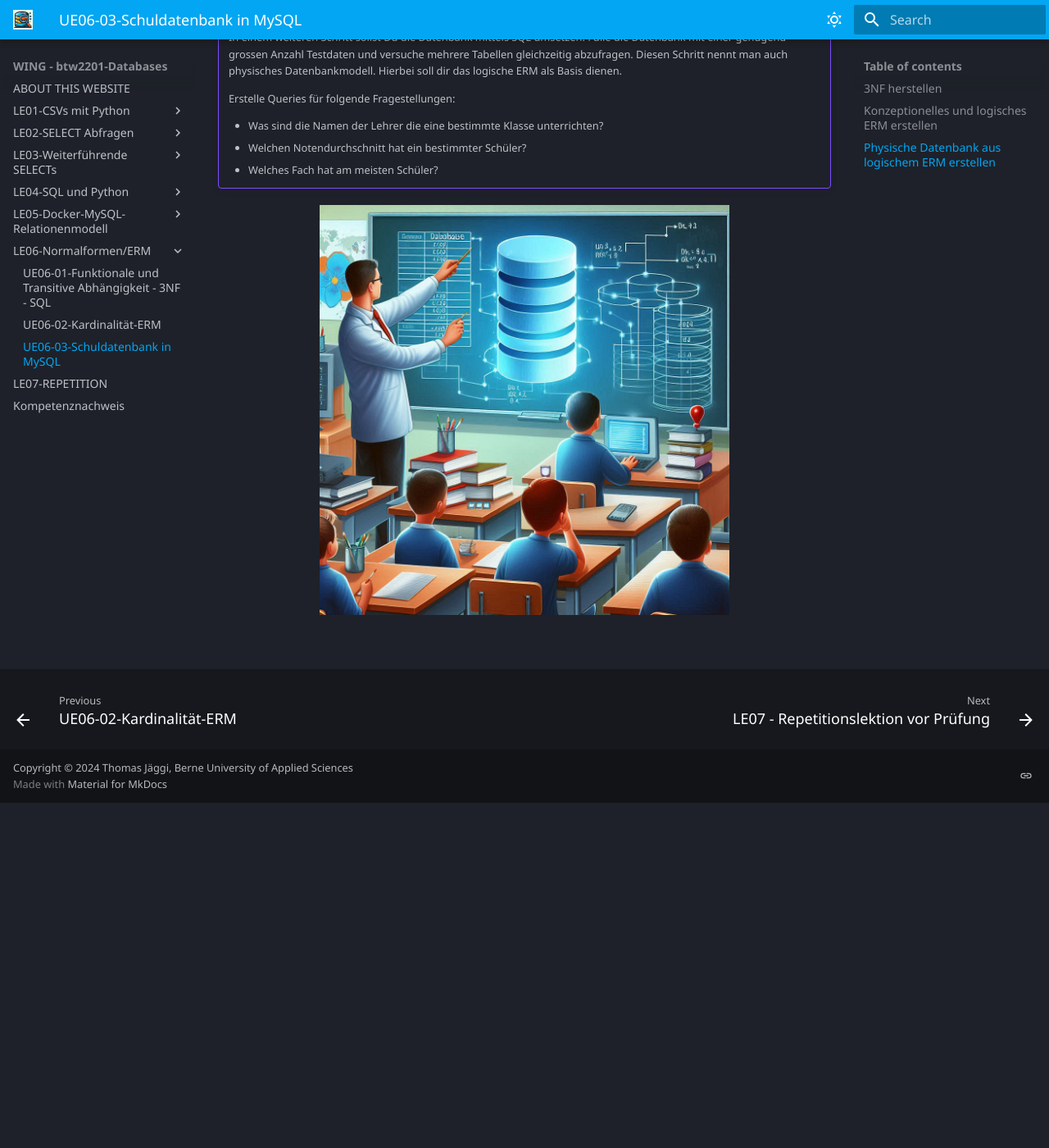
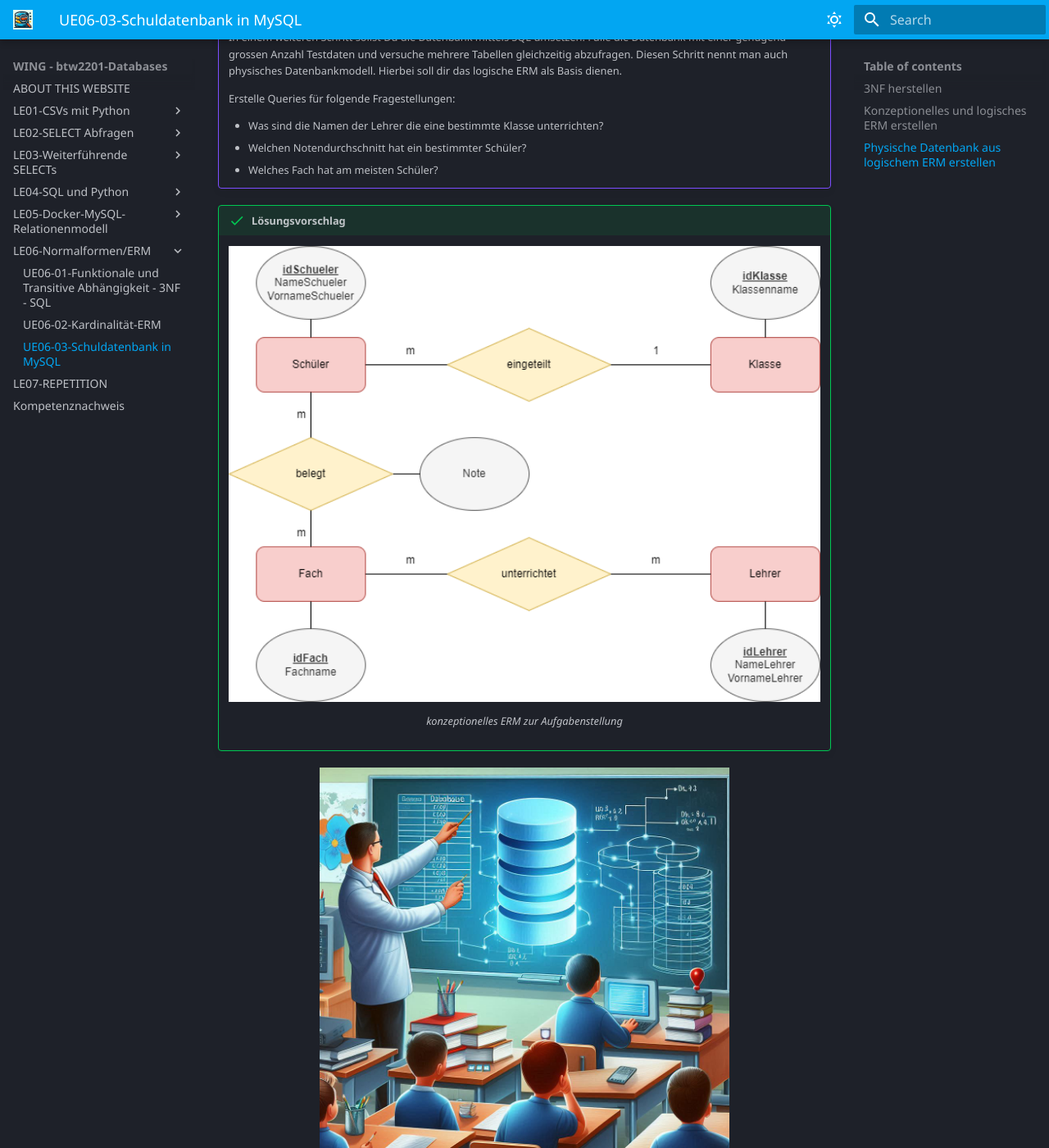
Before and after one commit to tjaeggi/btw2201_databases, an MkDocs documentation site: the page built from docs/le06/ue06-03.md, in a window 1280 px wide and 1400 px high, scrolled down 836 px. Shown: the whole window at 82% size. Built offline with MkDocs 1.6.1 and Material for MkDocs 9.7.7, drawn with Linux system fonts in a browser that asks for light colours; some web fonts are replaced; before the commit the page ends 1815 px from its top, so only the background shows below that.

Commit message:
Tue Nov  5 05:22:34 PM CET 2024

```diff
--- a/docs/le06/ue06-03.md
+++ b/docs/le06/ue06-03.md
@@ -35,6 +35,20 @@
     * Welches Fach hat am meisten Schüler?
 
 
+
+!!! success "Lösungsvorschlag"
+
+
+    <figure markdown="span">
+    ![Image title](../img/ERM-Schuldatenbank.drawio.png){ width="800" }
+    <figcaption>konzeptionelles ERM zur Aufgabenstellung</figcaption>
+    </figure>
+
+
+
+
+
+
 <figure markdown="span">
   ![Image title](../img/schuldatenbank.png){ width="500" }
   <figcaption></figcaption>
```
Also changed, not shown: docs/img/ERM-Schuldatenbank.drawio.png (added).
